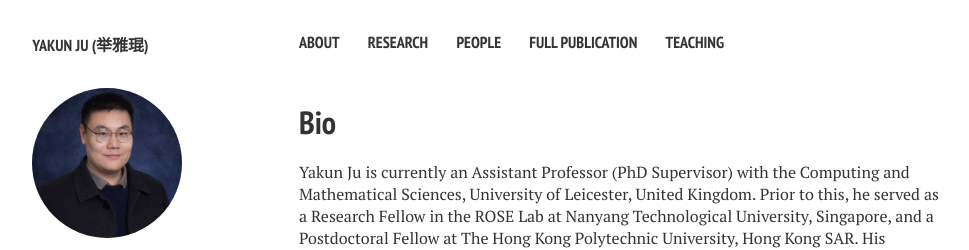
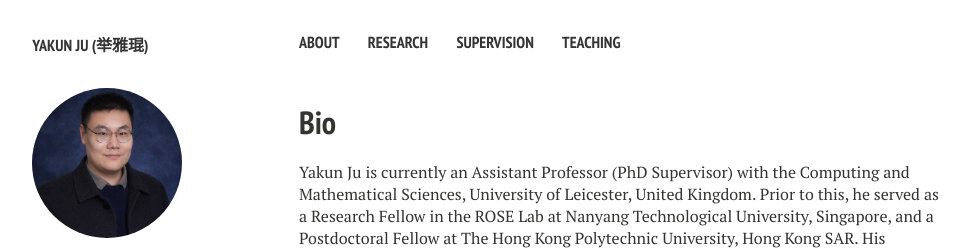
Before and after one commit to Kelvin-Ju/kelvin-ju.github.io, a Jekyll site: the page built from index.md, in a window 1280 px wide. Shown: the top 250 px of the page, without its empty margins (21-990 px from the left). Built offline with Jekyll 4.4.1, drawn with Linux system fonts in a browser that asks for light colours; nearby versions of some CDN libraries.

Commit message:
Update _config.yml

```diff
--- a/_config.yml
+++ b/_config.yml
@@ -33,13 +33,13 @@ links:
     url: //kelvin-Ju.github.io
   - title: Research
     url: /research/
-  - title: People
+  - title: Supervision
     url: /people/
   #- title: Funding
     #url: /Funding/
-  - title: Full Publication
-    url: https://scholar.google.co.uk/citations?user=hE10pMYAAAAJ&hl=en&oi=aoJ
-    external: true
+  #- title: Full Publication
+    #url: https://scholar.google.co.uk/citations?user=hE10pMYAAAAJ&hl=en&oi=aoJ
+    #external: true
   - title: Teaching
     url: /teaching/
 
```
